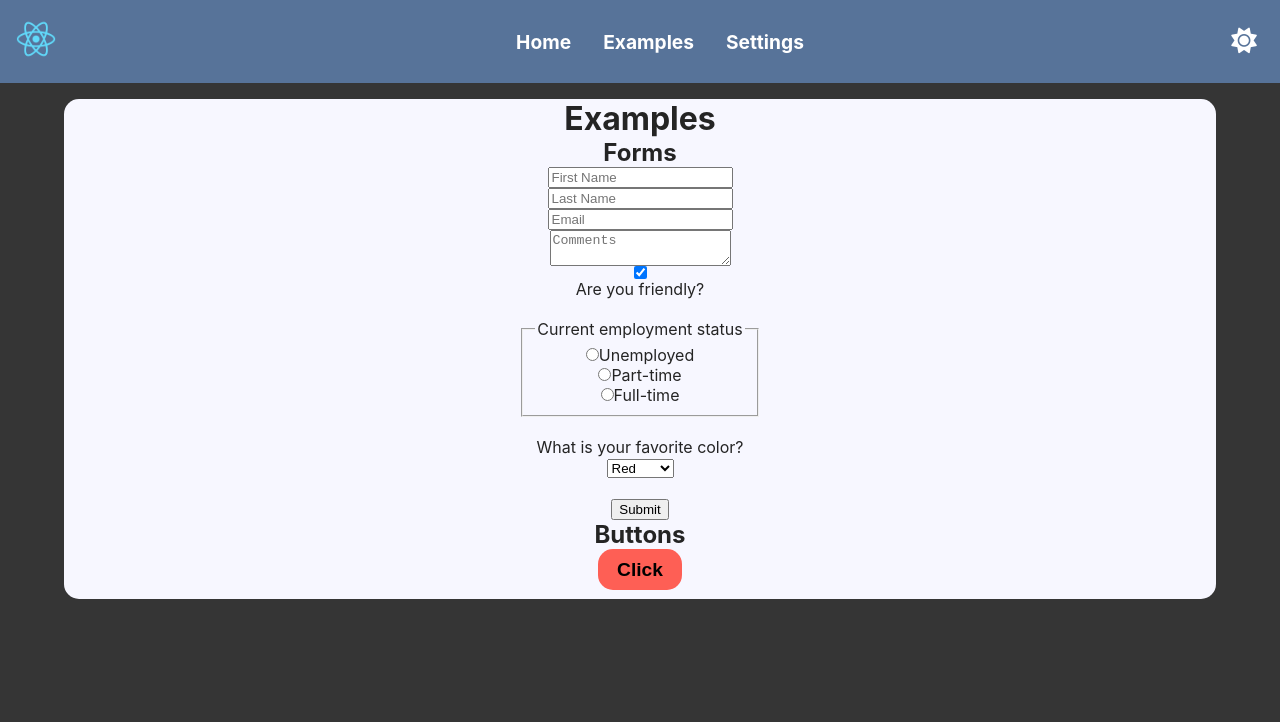
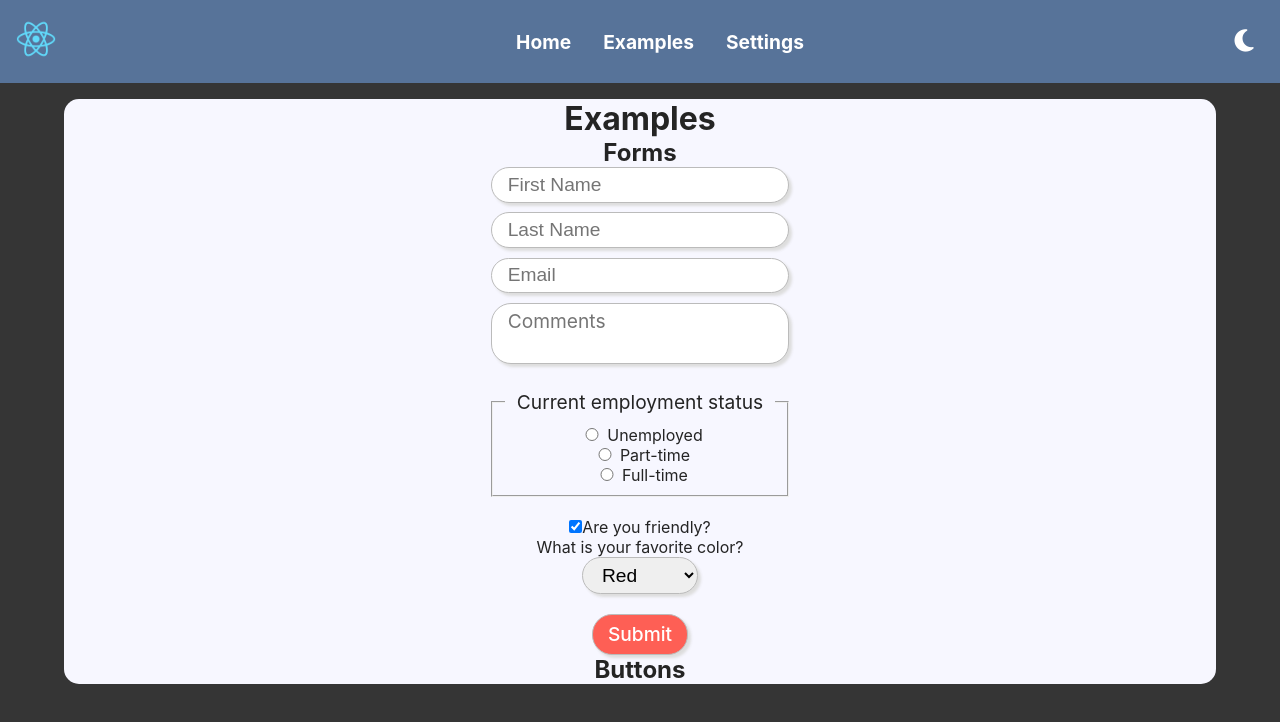
Before and after one commit to mrmendoza-dev/ui-kit, a React (Vite) app: page /examples in a window 1280 px wide. Shown: the top 722 px of the page. Built offline with nearby package versions, Linux system fonts and the light colour scheme.

Commit message:
updated input form style, and dark mode

```diff
--- a/src/components/Buttons.tsx
+++ b/src/components/Buttons.tsx
@@ -8,8 +8,6 @@ export default function Buttons() {
   return (
     <div className="Buttons">
       <h2>Buttons</h2>
-
-      <button className="btn-main">Click</button>
     </div>
   );
 }
--- a/src/components/DarkMode.tsx
+++ b/src/components/DarkMode.tsx
@@ -73,12 +73,12 @@ export default function DarkMode() {
     }
 
     return (
-        <button className="theme-btn" onClick={changeTheme}>
+      <button className="theme-btn" onClick={changeTheme}>
         {darkMode ? (
-            <i className="fa-solid fa-moon"></i>
+          <i className="fa-solid fa-sun"></i>
         ) : (
-            <i className="fa-solid fa-sun"></i>
+          <i className="fa-solid fa-moon"></i>
         )}
-        </button>
+      </button>
     );
 }
--- a/src/components/Form.tsx
+++ b/src/components/Form.tsx
@@ -36,6 +36,7 @@ export default function Form() {
 
         <div className="form-main">
           <input
+            className="form-input"
             type="text"
             placeholder="First Name"
             onChange={handleChange}
@@ -43,6 +44,7 @@ export default function Form() {
             value={formData.firstName}
           />
           <input
+            className="form-input"
             type="text"
             placeholder="Last Name"
             onChange={handleChange}
@@ -50,6 +52,7 @@ export default function Form() {
             value={formData.lastName}
           />
           <input
+            className="form-input"
             type="email"
             placeholder="Email"
             onChange={handleChange}
@@ -57,26 +60,20 @@ export default function Form() {
             value={formData.email}
           />
           <textarea
+            className="form-textarea"
             value={formData.comments}
             placeholder="Comments"
             onChange={handleChange}
             name="comments"
           />
-          <input
-            type="checkbox"
-            id="isFriendly"
-            checked={formData.isFriendly}
-            onChange={handleChange}
-            name="isFriendly"
-          />
-          <label htmlFor="isFriendly">Are you friendly?</label>
         </div>
 
         <br />
 
-        <fieldset>
-          <legend>Current employment status</legend>
+        <fieldset className="form-fieldset">
+          <legend className="form-legend">Current employment status</legend>
           <input
+            className="form-radio"
             type="radio"
             id="unemployed"
             name="employment"
@@ -88,6 +85,7 @@ export default function Form() {
           <br />
 
           <input
+            className="form-radio"
             type="radio"
             id="part-time"
             name="employment"
@@ -99,6 +97,7 @@ export default function Form() {
           <br />
 
           <input
+            className="form-radio"
             type="radio"
             id="full-time"
             name="employment"
@@ -111,6 +110,17 @@ export default function Form() {
         </fieldset>
         <br />
 
+        <input
+          className="form-checkbox"
+          type="checkbox"
+          id="isFriendly"
+          checked={formData.isFriendly}
+          onChange={handleChange}
+          name="isFriendly"
+        />
+        <label htmlFor="isFriendly">Are you friendly?</label>
+        <br />
+
         <label htmlFor="favColor">What is your favorite color?</label>
         <br />
         <select
@@ -118,6 +128,7 @@ export default function Form() {
           value={formData.favColor}
           onChange={handleChange}
           name="favColor"
+          className="form-select"
         >
           <option value="red">Red</option>
           <option value="orange">Orange</option>
@@ -129,7 +140,7 @@ export default function Form() {
         </select>
         <br />
         <br />
-        <button>Submit</button>
+        <button className="form-submit">Submit</button>
       </form>
     </div>
   );
--- a/src/css/App.css
+++ b/src/css/App.css
@@ -6,6 +6,7 @@
   text-align: center;
   color: var(--clrFont);
   max-height: 100vh;
+
 }
 
 
--- a/src/css/Form.css
+++ b/src/css/Form.css
@@ -11,4 +11,86 @@
     flex-direction: column;
     justify-content: center;
     align-items: center;
+    gap: .6em;
 }
+
+
+
+
+.form-input-block {
+
+}
+
+.form-input, .form-textarea, .form-select {
+    border-radius: 20px;
+    box-shadow: 3px 3px 3px #ddd;
+    border: 1px solid #bbb;
+    outline: none;
+    padding: .3em .8em;
+
+}
+
+.form-input {
+    font-size: 1.2rem;
+    width: 100%;
+}
+
+
+
+.form-textarea {
+    border-radius: 20px;
+    font-size: 1.2rem;
+    font-family: inherit;
+    font-weight: 400;
+    width: 100%;
+    resize: none;
+}
+
+
+.form-checkbox {
+
+}
+
+
+
+.form-fieldset {
+
+}
+
+
+
+.form-legend {
+    border-radius: 20px;
+    font-size: 1.2rem;
+    padding: .3em .6em;
+}
+
+
+
+
+.form-radio {
+    width: 30px;
+}
+
+
+.form-select {
+    font-size: 1.2rem;
+}
+
+
+
+.form-submit {
+    font-size: 1.2rem;
+    border-radius: 20px;
+    box-shadow: 3px 3px 3px #ddd;
+    border: 1px solid #bbb;
+    outline: none;
+    padding: .4em .8em;
+    background-color: var(--clrContrast);
+    color: #fff;
+    font-weight: 500;
+    font-family: inherit;
+}
+.form-submit:hover {
+
+}
--- a/src/css/index.css
+++ b/src/css/index.css
@@ -27,9 +27,9 @@
     --lightBg: #f7f7ff;
     --lightFont: #242424;
 
-    --darkContrast: #a02e25;
-    --darkAccent1: #3b668b;
-    --darkAccent2: #25446e;
+    --darkContrast: #641ddf;
+    --darkAccent1: #2f5270;
+    --darkAccent2: #1e375a;
     --darkBg: #242424;
     --darkFont: #f7f7ff;
 }
```
